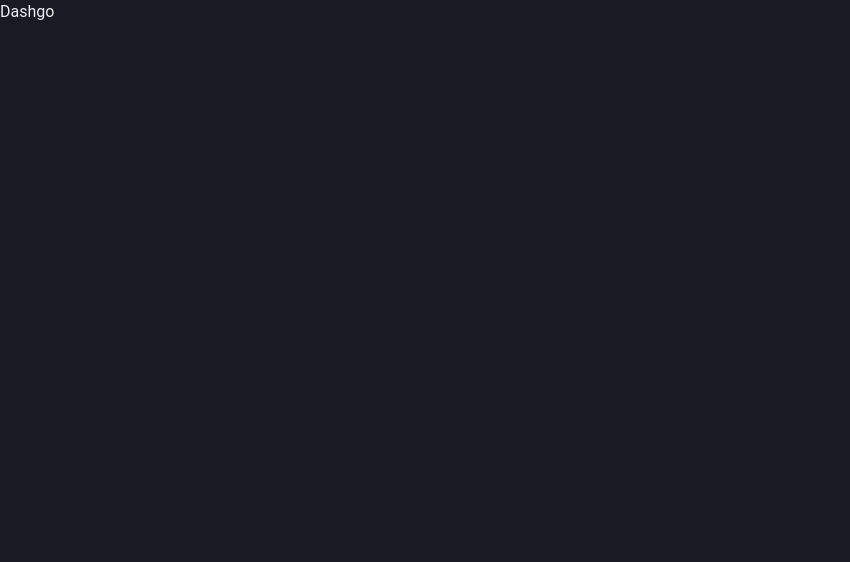
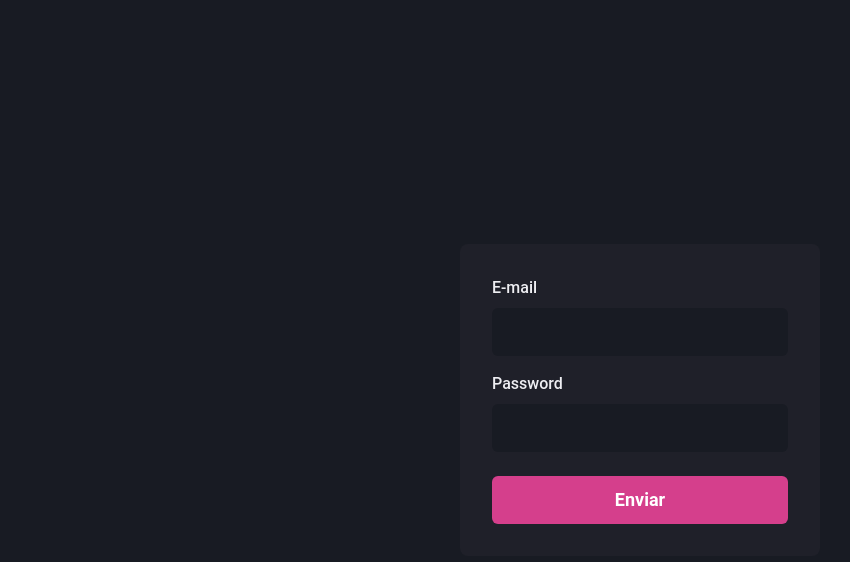
Before and after one commit to wellbarea/dashgo, a Next.js app: page / in a window 1280 px wide. Shown: the top 562 px of the page, without its empty margins (0-850 px from the left). Built offline with nearby package versions, Linux system fonts and the light colour scheme.

Commit message:
feat: add header component

```diff
--- /dev/null
+++ b/src/components/Form/Input.tsx
@@ -0,0 +1,26 @@
+import { FormControl, FormLabel, Input as ChackraInput, InputProps } from "@chakra-ui/react";
+
+interface Props extends InputProps {
+    name: string;
+    label?: string;
+}
+
+export function Input({ name, label, ...rest }: Props) {
+    return (
+        <FormControl>
+            { !!label && <FormLabel htmlFor="email">{label}</FormLabel> }
+            <ChackraInput
+              name={name}
+              id={name}
+              focusBorderColor="pink.500"
+              bgColor="gray.900"
+              variant="filled"
+              _hover={{
+                bgColor: 'gray.900'
+              }}
+              size="lg"
+              {...rest}
+            />
+        </FormControl>
+    )
+}
--- a/src/pages/index.tsx
+++ b/src/pages/index.tsx
@@ -1,5 +1,44 @@
-export default function Home() {
+import { Flex, Button, Stack, FormLabel, FormControl } from '@chakra-ui/react'
+import { Input } from '../components/Form/Input'
+
+export default function SignIn() {
   return (
-    <h1> Dashgo </h1>
+    <Flex
+      w="100vw"
+      h="100vh"
+      alignItems="center"
+      justify="center">
+
+      <Flex
+        as="form"
+        width="100%"
+        maxWidth={360}
+        bg="gray.800"
+        p="8"
+        borderRadius={8}
+        flexDir="column"
+      >
+        <Stack spacing="4">
+          <Input
+            type="email"
+            name="email"
+            label="E-mail" />
+
+          <Input
+            type="password"
+            name="password"
+            label="Password" />
+        </Stack>
+
+        <Button
+          type="submit"
+          mt="6"
+          colorScheme="pink"
+          size="lg">
+            Enviar
+        </Button>
+      </Flex>
+
+    </Flex>
   )
 }
```
